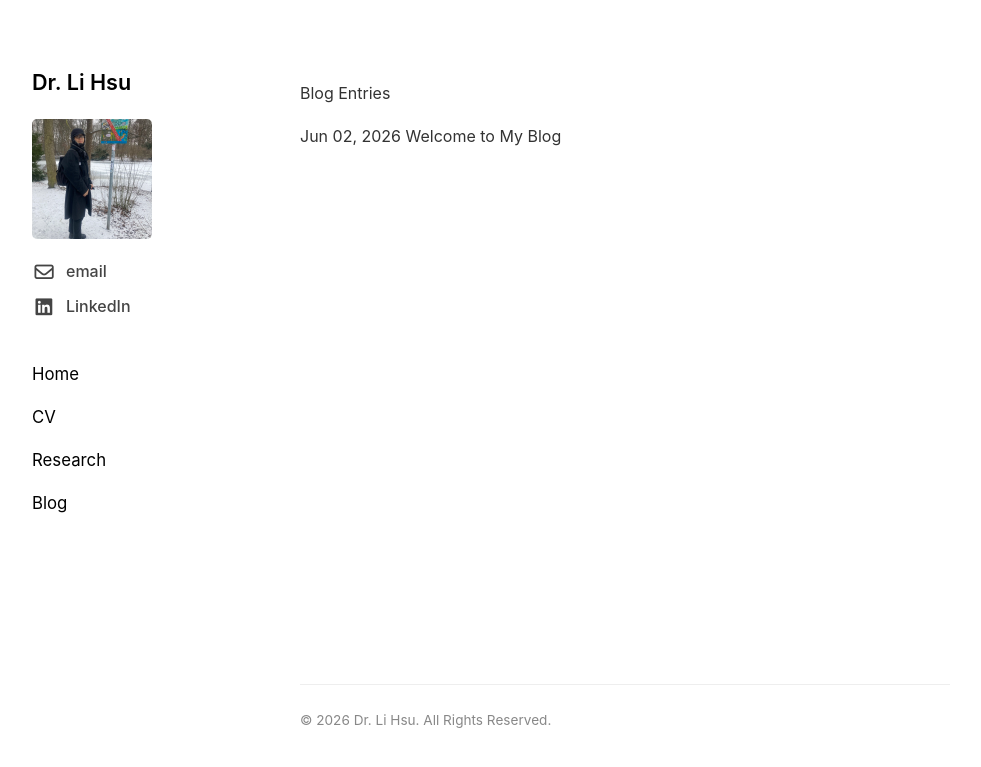
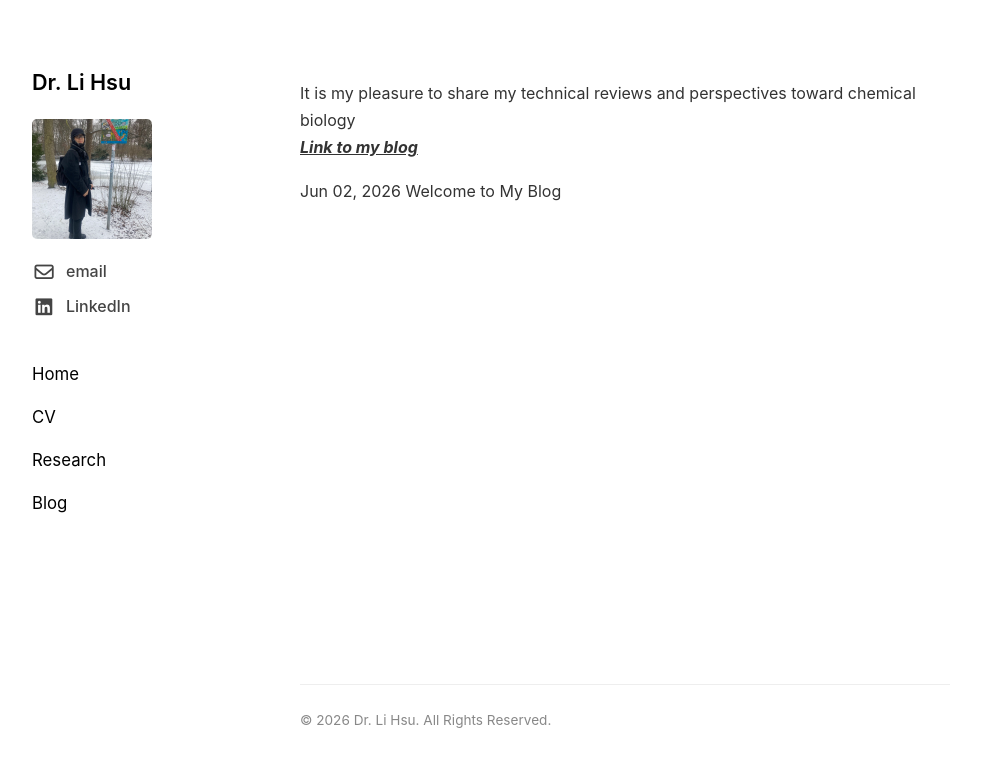
Before and after one commit to lorenzlhsu/lorenzlhsu.github.io, a Jekyll site: the page built from blog.md, in a window 1280 px wide. Shown: the top 767 px of the page, without its empty margins (133-1114 px from the left). Built offline with Jekyll 4.4.1, drawn with Linux system fonts in a browser that asks for light colours.

Commit message:
Update blog.md

```diff
--- a/blog.md
+++ b/blog.md
@@ -3,7 +3,9 @@ layout: default
 title: Blog
 ---
 
-Blog Entries
+It is my pleasure to share my technical reviews and perspectives toward chemical biology<br>
+<a href="https://junction715.substack.com/?utm_campaign=profile_chips" target="_blank" style="color: #333; text-decoration: underline;"><strong><em>Link to my blog</em></strong></a>
+
 
 
 {% for post in site.posts %}
```
